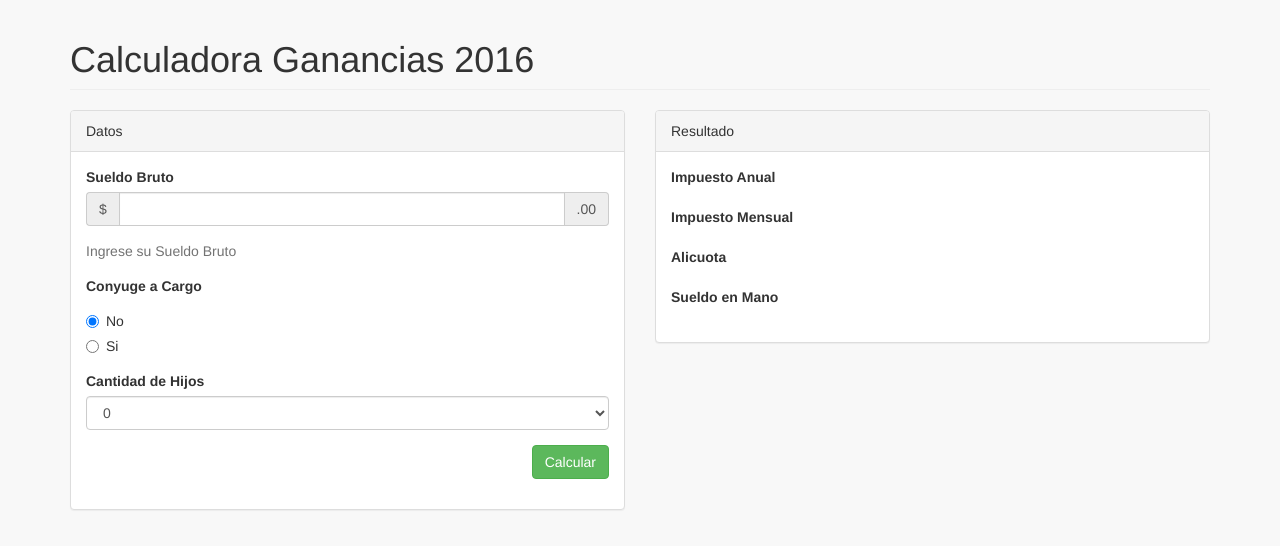
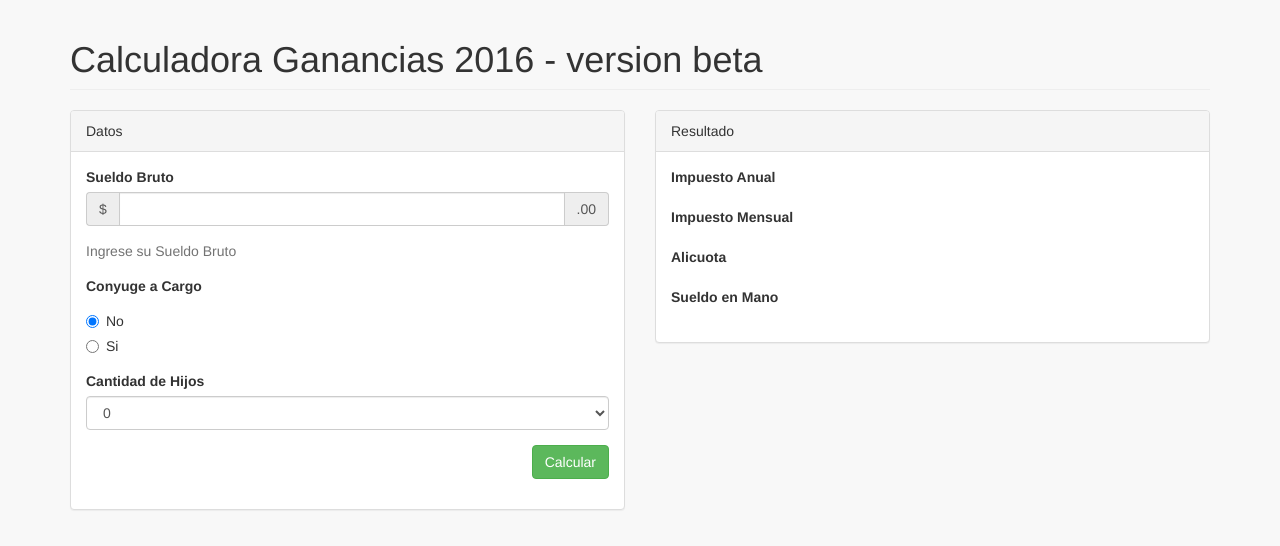
Before and after one commit to juanmanuelromeraferrio/calculadora-ganancias, a website: page pages/index.html in a window 1280 px wide. Drawn offline with Linux system fonts and the light colour scheme.

Commit message:
+ version beta

```diff
--- a/pages/index.html
+++ b/pages/index.html
@@ -43,7 +43,7 @@
     <div class="container">
 				<div class="row">
 					<div class="col-lg-12">
-						<h1 class="page-header">Calculadora Ganancias 2016</h1>
+						<h1 class="page-header">Calculadora Ganancias 2016 - version beta</h1>
 					</div>
 					<!-- /.col-lg-12 -->
 				</div>
```
